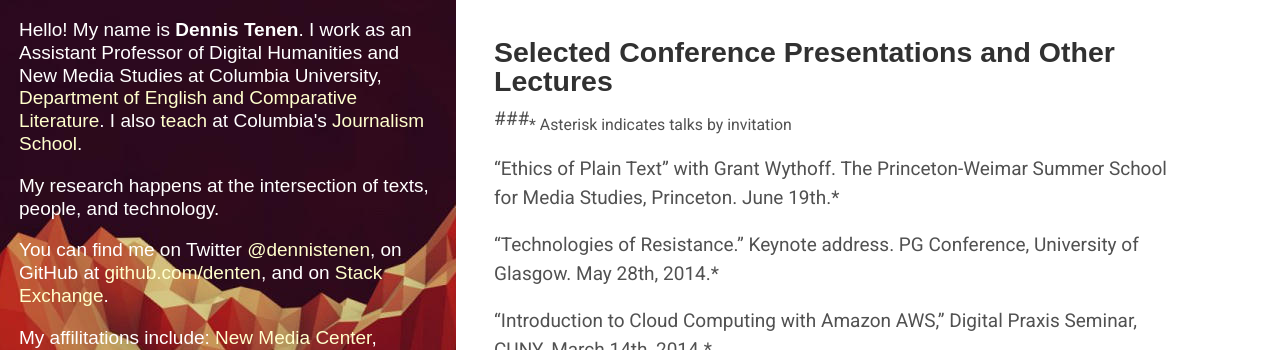
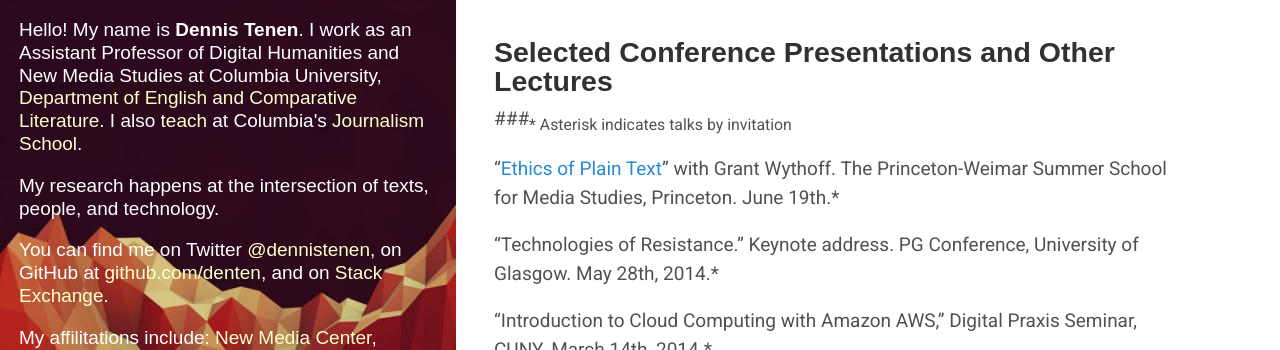
Before and after one commit to denten/denten.github.io, a Jekyll site: the page built from _pages/category-pages/talks.md, in a window 1280 px wide and 900 px high. Shown: the top 350 px of the window. Built offline with Jekyll 4.4.1, drawn with Linux system fonts in a browser that asks for light colours; some web fonts are replaced; some of the changed lines change nothing that is shown.

Commit message:
now with links

```diff
--- a/_includes/CV/06-talks.md
+++ b/_includes/CV/06-talks.md
@@ -3,7 +3,7 @@
 
 ###<sub>\* Asterisk indicates talks by invitation</sub>
 
-"Ethics of Plain Text" with Grant Wythoff. The Princeton-Weimar Summer School for Media Studies, Princeton. June 19th.\*
+"[Ethics of Plain Text](dhcolumbia.github.io/pandoc-workflow/ethics-plain-text-slides.html)" with Grant Wythoff. The Princeton-Weimar Summer School for Media Studies, Princeton. June 19th.\*
 
 "Technologies of Resistance." Keynote address. PG Conference, University of Glasgow. May 28th, 2014.\*
 
```
